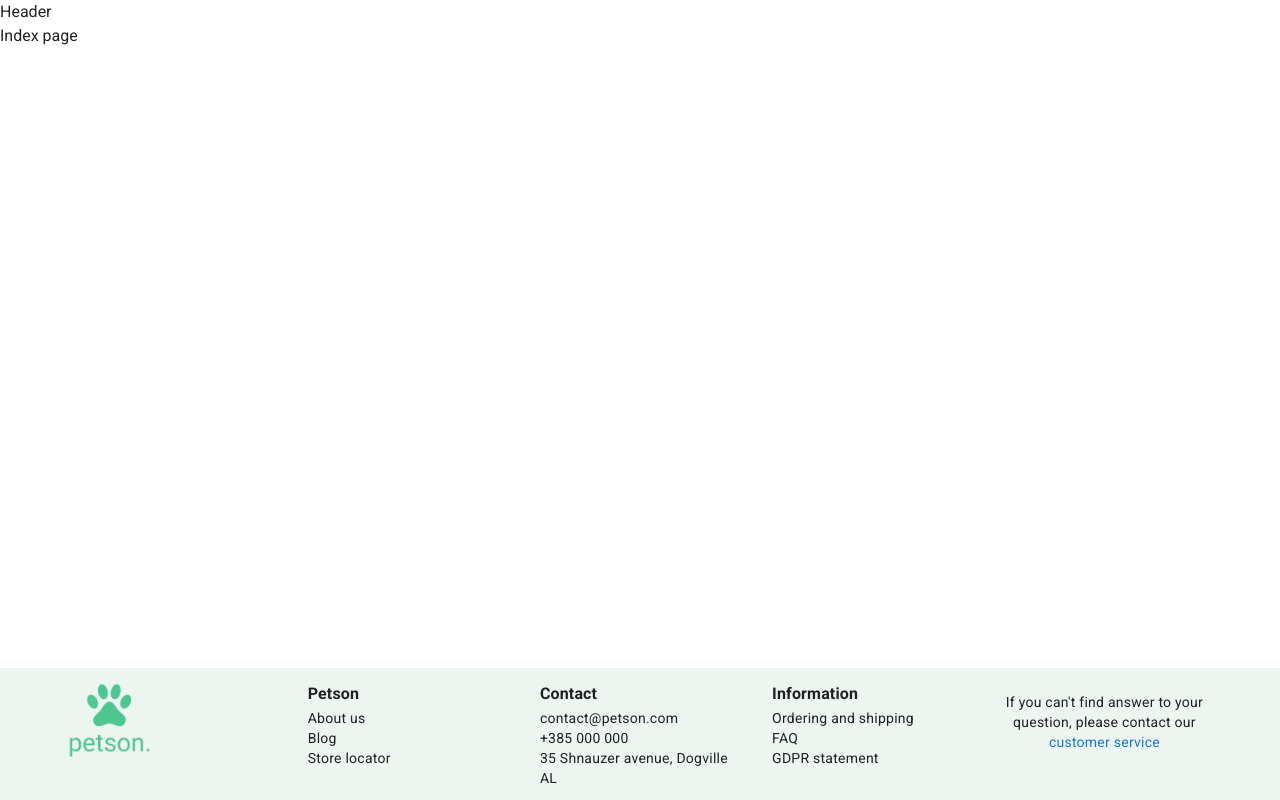
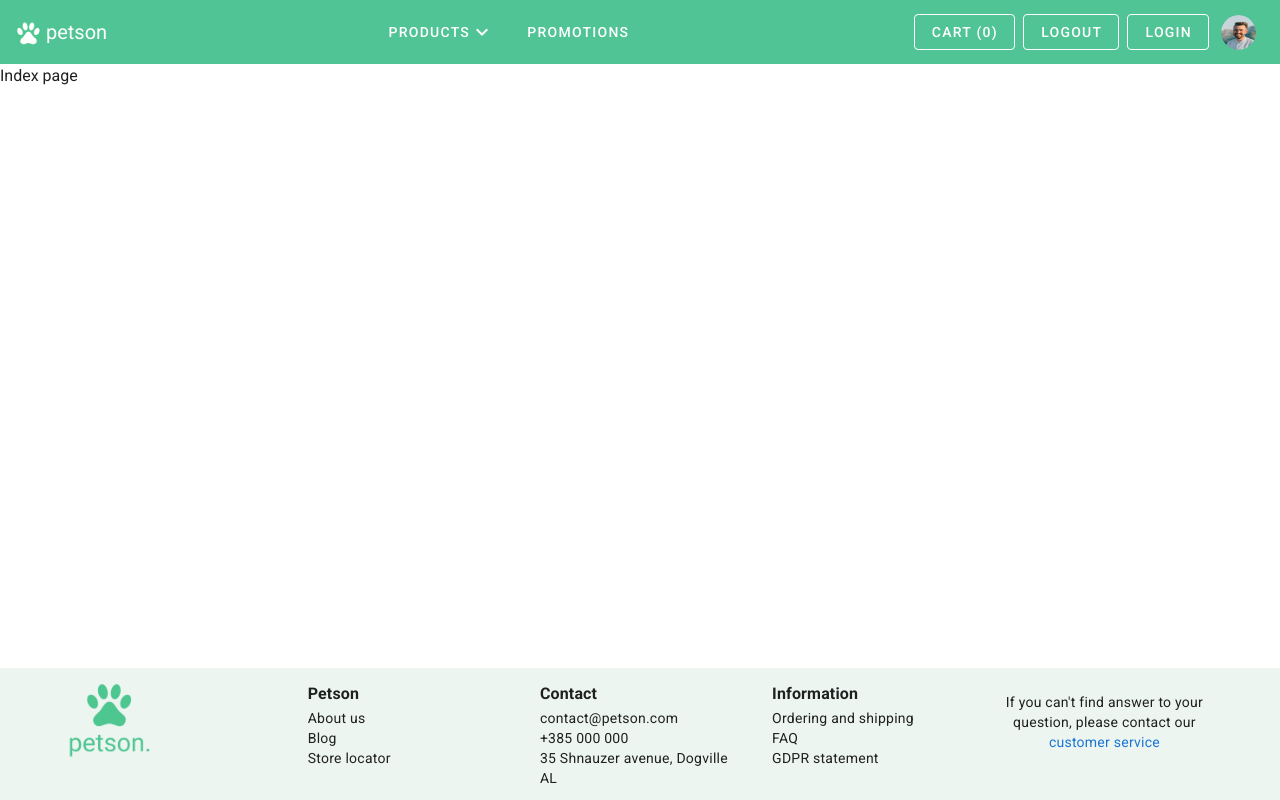
Before and after one commit to shadrqen/petshop, a Nuxt app: page / in a window 1280 px wide. Built offline with nearby package versions, Linux system fonts and the light colour scheme.

Commit message:
feat: add header

```diff
--- /dev/null
+++ b/components/Base/BaseHeader.vue
@@ -0,0 +1,76 @@
+<template>
+  <v-toolbar
+    :color="headerColor"
+    class="elevation-0"
+  >
+    <v-toolbar-title class="white--text">
+      <v-avatar
+        size="25"
+      >
+        <img
+          :src="require('@/assets/headerIcon.PNG')"
+          alt="Logo"
+        >
+      </v-avatar>
+      petson
+    </v-toolbar-title>
+    <v-spacer />
+    <v-btn
+      text
+      class="white--text"
+    >
+      Products
+      <v-icon>mdi-chevron-down</v-icon>
+    </v-btn>
+    <v-btn
+      text
+      class="white--text"
+    >
+      Promotions
+    </v-btn>
+    <v-spacer />
+    <v-btn
+      class="white--text mx-1"
+      outlined
+    >
+      Cart ({{ cartItemsCount }})
+    </v-btn>
+    <client-only>
+      <v-btn
+        class="white--text mx-1"
+        outlined
+        v-text="'Logout'"
+      />
+      <v-btn
+        class="white--text mx-1"
+        outlined
+        v-text="'Login'"
+      />
+
+      <v-avatar
+        class="mx-2"
+        size="35"
+      >
+        <img
+          :src="require('@/assets/profile.jpg')"
+          alt="User Profile"
+        >
+      </v-avatar>
+    </client-only>
+  </v-toolbar>
+</template>
+
+<script>
+export default {
+  name: 'BaseHeader',
+  data () {
+    return {
+      cartItemsCount: 0,
+      headerColor: '#50c494'
+    }
+  }
+}
+</script>
+
+<style lang="scss" scoped>
+</style>
--- a/layouts/default.vue
+++ b/layouts/default.vue
@@ -1,7 +1,7 @@
 <template>
   <v-app>
     <header>
-      Header
+      <BaseHeader />
     </header>
     <v-main>
       <router-view />
@@ -13,10 +13,12 @@
 </template>
 
 <script>
+import BaseHeader from '../components/Base/BaseHeader'
 import BaseFooter from '~/components/Base/BaseFooter'
 export default {
   name: 'DefaultLayout',
   components: {
+    BaseHeader,
     BaseFooter
   }
 }
```
Also changed, not shown: assets/headerIcon.PNG (added), assets/profile.jpg (added).
